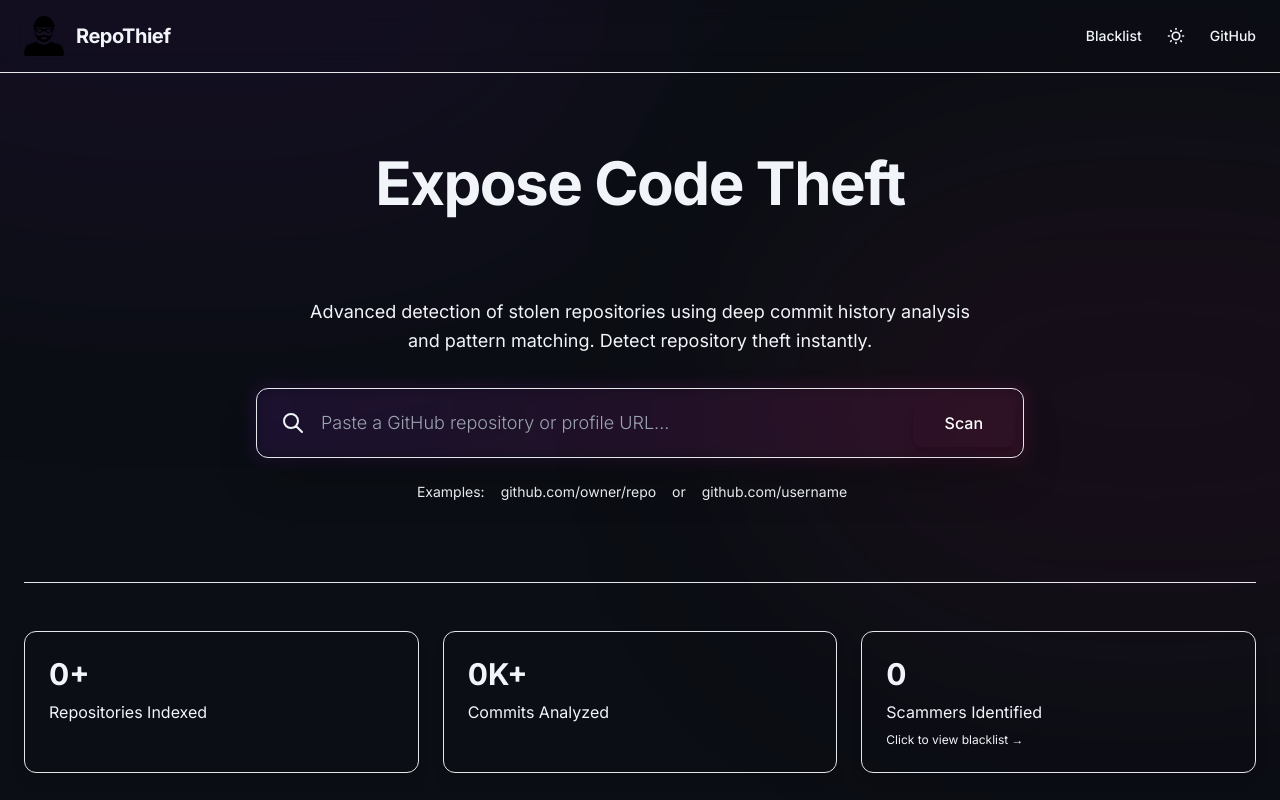
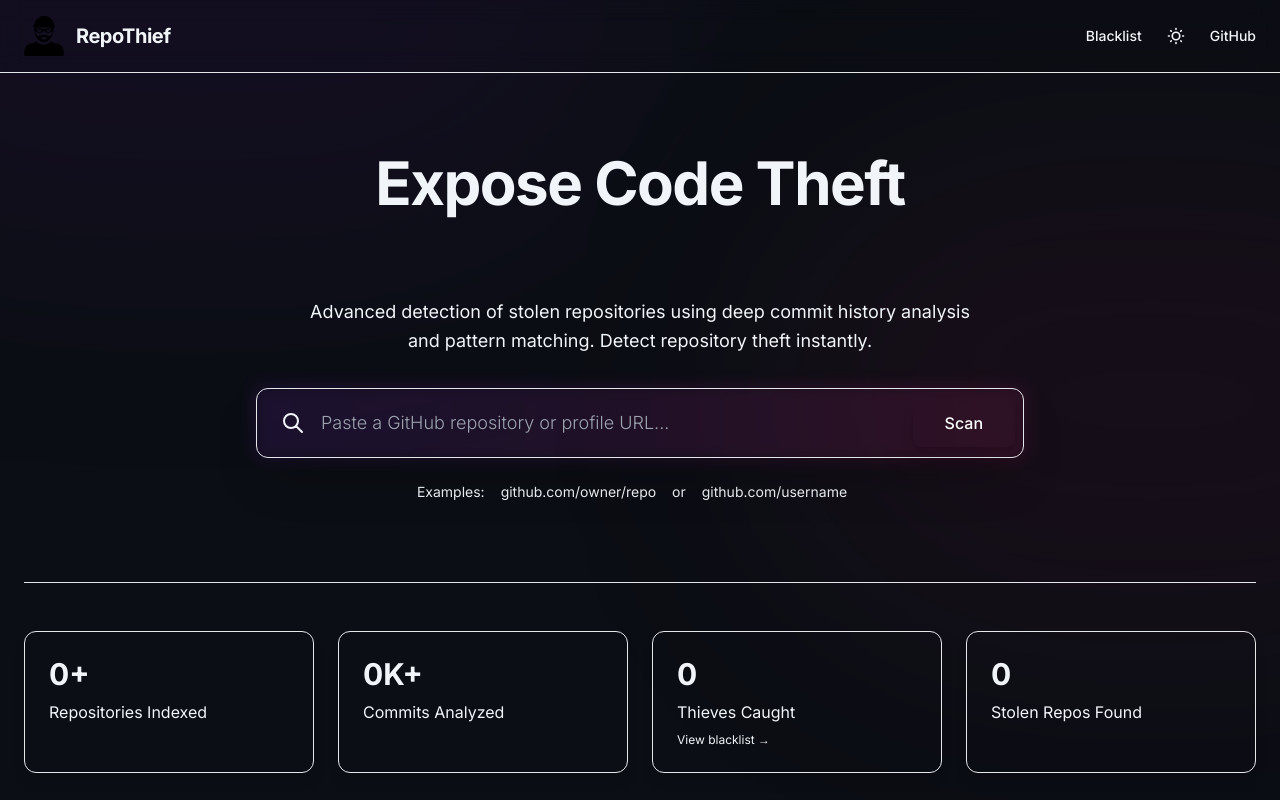
Before and after one commit to halfaipg/repo-thief-blacklist, a Next.js app in the folder frontend/: page / in a window 1280 px wide. Shown: the top 800 px of the page. Built offline with nearby package versions, Linux system fonts and the light colour scheme; no server answers.

Commit message:
Add stolen repos count to main page stats

```diff
--- a/frontend/components/Stats.tsx
+++ b/frontend/components/Stats.tsx
@@ -8,6 +8,7 @@ export default function Stats() {
     totalRepos: 0,
     totalCommits: 0,
     totalScammers: 0,
+    totalStolenRepos: 0,
   });
 
   useEffect(() => {
@@ -25,6 +26,7 @@ export default function Stats() {
         setStats(prev => ({
           ...prev,
           totalScammers: blacklistData.totalScammers || 0,
+          totalStolenRepos: blacklistData.totalStolenRepos || 0,
         }));
       }
 
@@ -60,7 +62,7 @@ export default function Stats() {
   };
 
   return (
-    <div className="grid grid-cols-1 md:grid-cols-3 gap-6 mb-12">
+    <div className="grid grid-cols-2 md:grid-cols-4 gap-6 mb-12">
       <div className="bg-base-200 rounded-xl border border-base-300 p-6 shadow-lg">
         <div className="text-3xl font-bold text-primary mb-2">{stats.totalRepos}+</div>
         <div className="text-base-content/70">Repositories Indexed</div>
@@ -72,10 +74,14 @@ export default function Stats() {
       <Link href="/blacklist" className="block">
         <div className="bg-base-200 rounded-xl border border-base-300 p-6 hover:border-error transition-all cursor-pointer transform hover:scale-105 shadow-lg">
           <div className="text-3xl font-bold text-error mb-2">{stats.totalScammers || 0}</div>
-          <div className="text-base-content/70">Scammers Identified</div>
-          <div className="text-xs text-primary mt-2">Click to view blacklist →</div>
+          <div className="text-base-content/70">Thieves Caught</div>
+          <div className="text-xs text-primary mt-2">View blacklist →</div>
         </div>
       </Link>
+      <div className="bg-base-200 rounded-xl border border-error/30 p-6 shadow-lg">
+        <div className="text-3xl font-bold text-error mb-2">{stats.totalStolenRepos || 0}</div>
+        <div className="text-base-content/70">Stolen Repos Found</div>
+      </div>
     </div>
   );
 }
```
